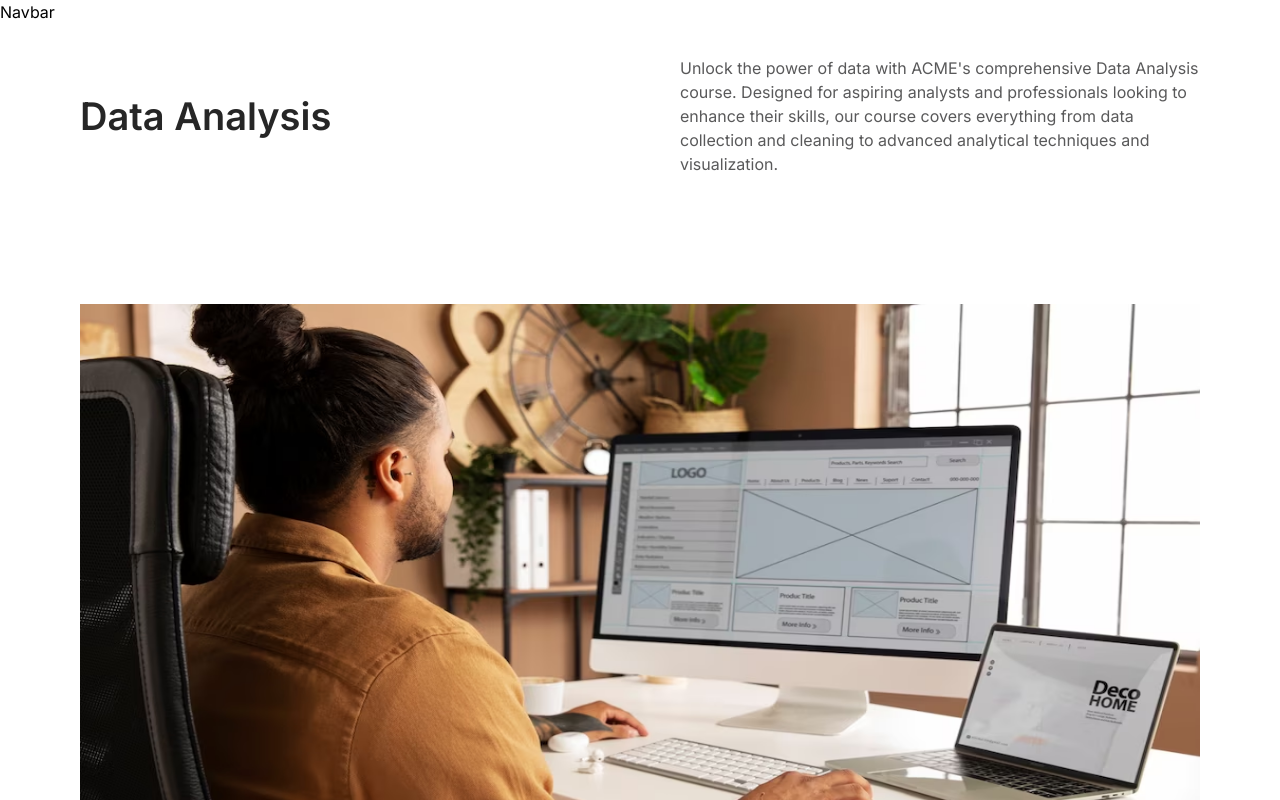
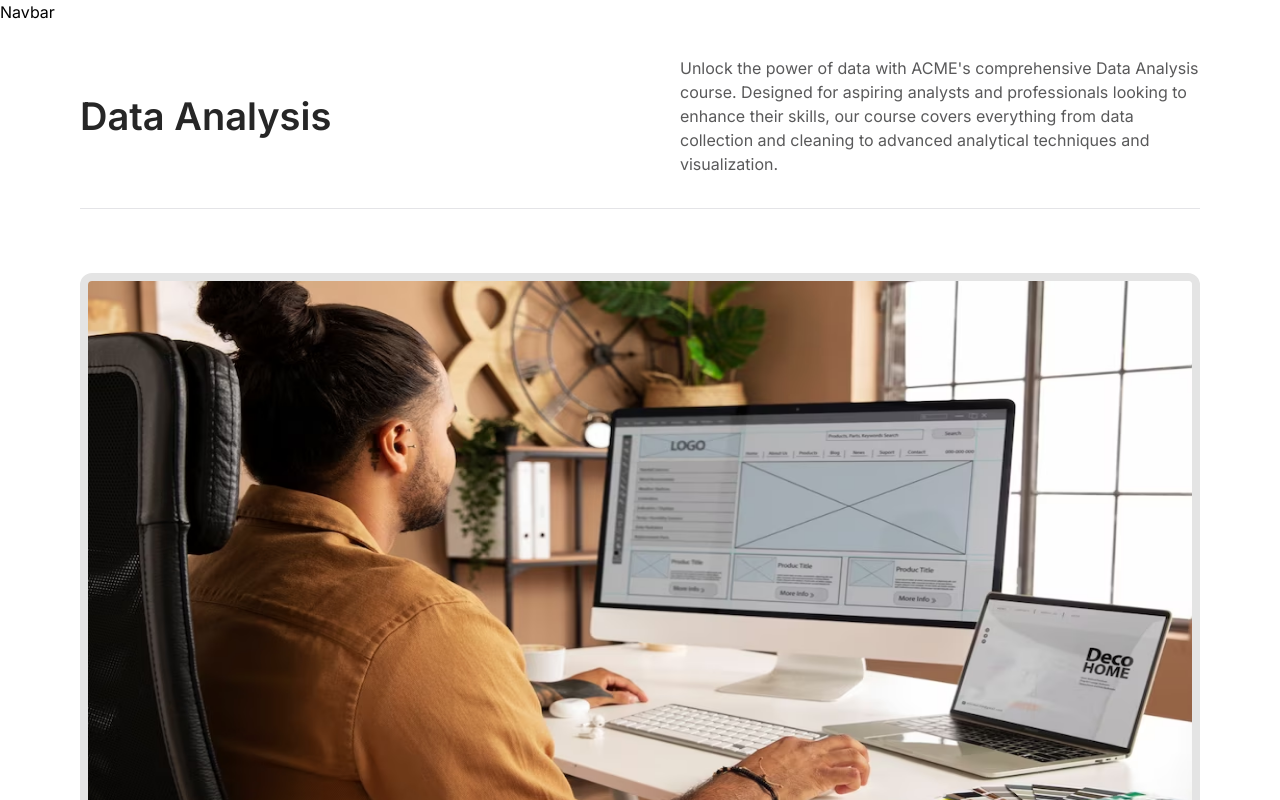
Before and after one commit to adex-badr18/acme-capstone-project, a React (Vite) app: page /courses/1 in a window 1280 px wide. Shown: the top 800 px of the page. Built offline with nearby package versions, Linux system fonts and the light colour scheme.

Commit message:
made some changes

```diff
--- a/src/pages/courseDetailsPage/CourseDetailsPage.jsx
+++ b/src/pages/courseDetailsPage/CourseDetailsPage.jsx
@@ -6,8 +6,8 @@ import Faq from './components/Faq';
 const CourseDetailsPage = () => {
 
   return (
-    <div className=' w-screen grid gap-20 px-20'>
-      <section className=" w-full grid grid-cols-2 gap-20 py-8 mb-4 items-center justify-between">
+    <div className=' w-screen grid gap-12 px-20'>
+      <section className=" w-full grid grid-cols-2 gap-20 py-8 mb-4 items-center justify-between border-b border-[#E4E4E7]">
         <h3 className='font-semibold text-[38px]/[57px] text-[#262626] text-nowrap'>
           Data Analysis
         </h3>
@@ -17,7 +17,7 @@ const CourseDetailsPage = () => {
       </section>
 
       <section className='w-full '>
-          <img src={image} className='w-full aspect-video object-fit' alt="image" />
+          <img src={image} className='w-full aspect-video object-fit border-8 rounded-xl border-[#E4E4E4FF]' alt="image" />
       </section>
 
       <Courses />
--- a/src/pages/courseDetailsPage/components/Courses.jsx
+++ b/src/pages/courseDetailsPage/components/Courses.jsx
@@ -45,7 +45,7 @@ const arrayTopics =[
 ]
 
     return(
-        <section className='grid grid-cols-2 gap-10'>
+        <section className='grid grid-cols-2 gap-10 mx-auto'>
             {arrayTopics.map((item, index) => {
                 return <Card key={`course-${index}`}
                 id = {item.id}
```
